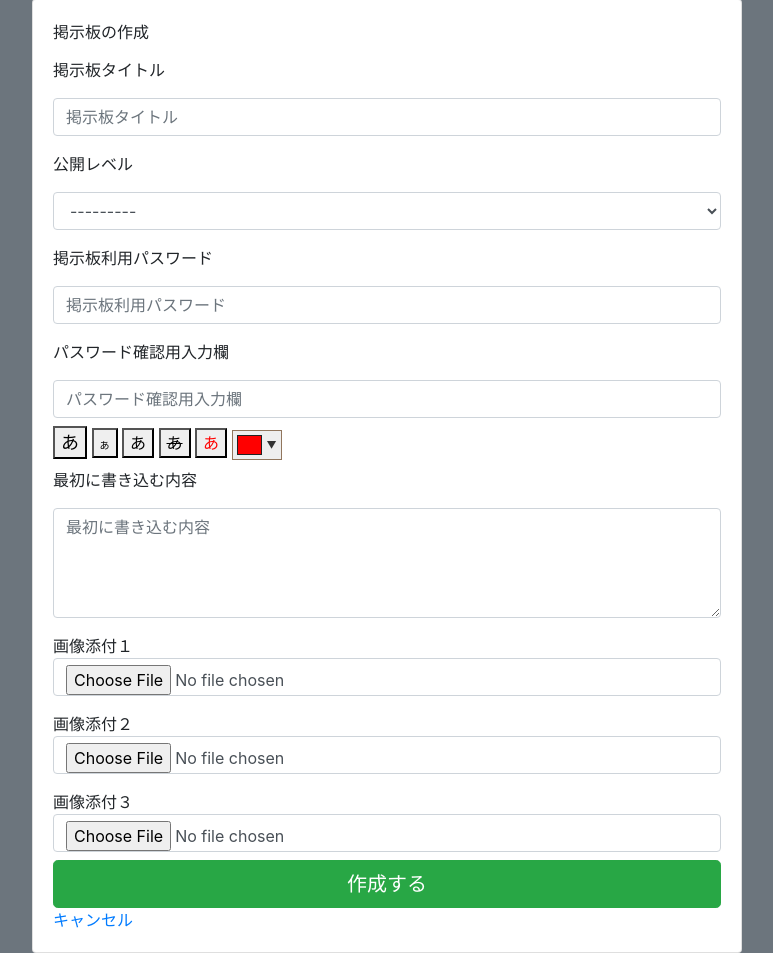
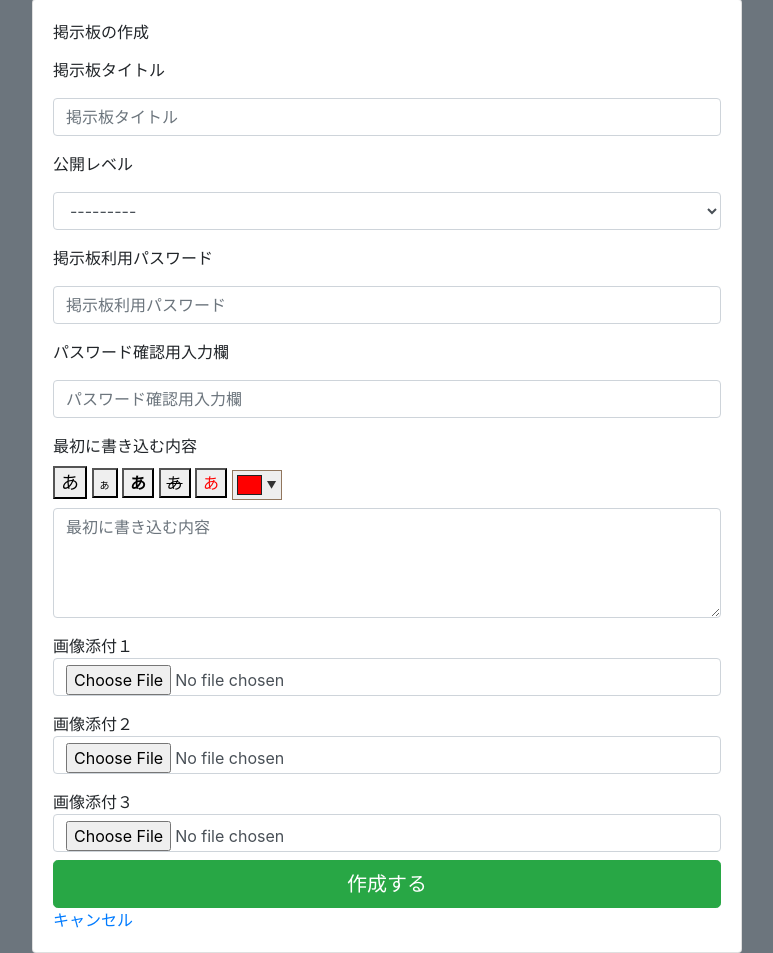
Before and after one commit to tevawolf/wgb, a Django app: page /wgb/create_thread in a window 1280 px wide. Shown: the part 73-1026 px from the top of the page, without its empty margins (253-1026 px from the left). Run offline with Django 3.2, Linux system fonts and the light colour scheme; some libraries are stand-ins or nearby versions.

Commit message:
・フィルター実装 ・掲示板の表示などを微修正
そろそろこのブランチをマスターとマージしてもいいのでは

```diff
--- a/WGB/models.py
+++ b/WGB/models.py
@@ -55,6 +55,7 @@ class Threads(models.Model):
 
     def display_create_user_icon(self):
         return self.threadmember_set.get(create=True).member.icon.url
+
 
 class ThreadMember(models.Model):
     class Meta:
--- a/WGB/views.py
+++ b/WGB/views.py
@@ -381,7 +381,7 @@ class ShowMessageView(View, MemberChecker):
 show_message = ShowMessageView.as_view()
 
 
-class AjaxGetThreadWrite(View):
+class AjaxGetThreadWrite(View, MessageWriter):
     def get(self, request):
         thread_no = request.GET['thread_no']
         number = request.GET['number']
@@ -390,19 +390,27 @@ class AjaxGetThreadWrite(View):
         html = "<div class =\"card\">" \
                "<div class=\"card-body\">" \
                "<div class=\"card-title\" style=\"font-size:80%;\">" \
-               "                <span>{0}.{1}</span>"\
-               "                <span style=\"font-size:80%; position:relative; left:20px;\">{2}</span>"\
+               "    <img src=\"{0}\" style=\"width:80px; height:80px; border:solid 1px #ffffff; border-radius: 10px;\">" \
+               "                <span>{1}.{2}</span>"\
+               "                <span style=\"font-size:80%; position:relative; left:20px;\">{3}</span>"\
                "</div>" \
-               "<div class=\"card-text py-2\" style=\"padding:10px;\">{3}</div>" \
-               "</div></div>" \
-               .format(write.number,
+               .format(write.member.member.icon.url,
+                       write.number,
                        write.member.member.display_name(),
                        "{0}年{1}月{2}日{3}:{4}".format(write.write_datetime.year,
                                                     write.write_datetime.month,
                                                     write.write_datetime.day,
                                                     write.write_datetime.hour,
                                                     write.write_datetime.minute),
-                       write.sentence)  # 改行とURL変換を自前でやる・・・
+                       )
+        attachments = write.threadwriteattachment_set.all()
+        for attach in attachments:
+            html += "<div class=\"card-text py-2\" style=\"padding:10px;\"><img src=\"{0}\" /></div>".format(attach.attachment.url)
+
+        sentence = write.sentence.replace('\n', '<br />')
+        sentence = CharacterDecoration().decorate_url(sentence)
+        html += "<div class=\"card-text py-2\" style=\"padding:10px;\">{0}</div>" \
+                "</div></div>".format(sentence)
 
         data_dic = {'data': html}
         data = json.dumps(data_dic)
--- a/static/css/wgb.css
+++ b/static/css/wgb.css
@@ -1,4 +1,9 @@
 [class^="card member"] {
   opacity:  1;
-  transition: 0.25s;
+  transition: 0.5s;
+  -webkit-transition: 0.5s;
 }
+
+a[class="back-blue"] {
+    color:orange;
+}
--- a/static/js/wgb.js
+++ b/static/js/wgb.js
@@ -1,3 +1,8 @@
+// 外部リンクは別ウインドウで開く
+$(function() {
+  $('a[href^=http]').attr('target', '_blank');
+});
+
 // 文字装飾付加（アンカーをリンクにするのもここで）
 function add_decorate_tag(tag, selector) {
     if (tag == '%c') {
@@ -32,6 +37,39 @@ function createAnchorWindow(url, thread_no, number) {
 }
 
 // フィルタリング
+function filtering_second(member_id) {
+    var val = $("#filter_second" + member_id).val();
+    var visible;
+    if(val == "true") {
+        $("#filter_second_div" + member_id).addClass("bg-secondary");
+        $("#filter_second_div" + member_id).removeClass("bg-primary");
+        $("#filter_second" + member_id).val("false");
+    } else {
+        $("#filter_second_div" + member_id).addClass("bg-primary");
+        $("#filter_second_div" + member_id).removeClass("bg-secondary");
+        $("#filter_second" + member_id).val("true");
+    }
+
+    var length = $('.filter_second_member').length
+    if (length == 1) {
+        var visible = $("#filter_second" + member_id).val();
+        if (visible == "true") {
+                $("[class='card member" + member_id + "']").css('display', 'block');
+        } else {
+                $("[class='card member" + member_id + "']").css('display', 'none');
+        }
+    } else {
+        $('.filter_second_member').each(function() {
+            var visible = $(this).val();
+            if (visible == "true") {
+                $("[class='card member" + member_id + "']").fadeIn('fast');
+            } else {
+                $("[class='card member" + member_id + "']").fadeOut('fast');
+            }
+        });
+    }
+}
+
 function filtering() {
     // チェックした人だけ表示（複数選択可能）にしたい！！！
     $('[class=filter_member]:checked').each(function() {
--- a/templates/create_thread.html
+++ b/templates/create_thread.html
@@ -23,15 +23,15 @@
                     <div class="py-2">{{form.password}}{{form.password.error}}</div>
                     <div class="card-text py-2">{{form.password2.label}}</div>
                     <div class="py-2">{{form.password2}}{{form.password2.error}}</div>
+                    <div class="card-text py-2">{{form.first_write.label}}</div>
                     <div>  {# 文字装飾ボタン #}
-                        <button type="button" onclick="add_decorate_tag('%b', 'first_write')"><span style="font-size:large" >あ</span></button>
-                        <button type="button" onclick="add_decorate_tag('%s', 'first_write')"><span style="font-size:x-small">あ</span></button>
-                        <button type="button" onclick="add_decorate_tag('%bl', 'first_write')"><span style="font-style:bold">あ</span></button>
-                        <button type="button" onclick="add_decorate_tag('%st', 'first_write')"><span style="text-decoration: line-through">あ</span></button>
-                        <button type="button" onclick="add_decorate_tag('%c', 'first_write')"><span id="id_color" style="color:red">あ</span></button>
+                        <button type="button" onclick="add_decorate_tag('%b, 'first_write')" title="大きい文字"><span style="font-size:large;" >あ</span></button>
+                        <button type="button" onclick="add_decorate_tag('%s', 'first_write')" title="小さい文字"><span style="font-size:x-small;">あ</span></button>
+                        <button type="button" onclick="add_decorate_tag('%bl', 'first_write')" title="太い文字"><span style="font-weight:bold;">あ</span></button>
+                        <button type="button" onclick="add_decorate_tag('%st', 'first_write')" title="取り消し線"><span style="text-decoration: line-through;">あ</span></button>
+                        <button type="button" onclick="add_decorate_tag('%c', 'first_write')" title="文字色（右のボタンで色を選択）"><span id="id_color" style="color:red;">あ</span></button>
                         <input type='text' id="colorpicker" value="red"/>
                     </div>
-                    <div class="card-text py-2">{{form.first_write.label}}</div>
                     <div class="py-2">{{form.first_write}}{{form.first_write.error}}</div>
                     {# 添付ファイル #}
                     <div class="py-2">{{form.attachment1.label}}{{form.attachment1}}{{form.attachment1.errors}}</div>
```
Also changed, not shown: WGB/character_decoration.py (+9 -1 lines), templates/thread.html (+22 -18 lines).
